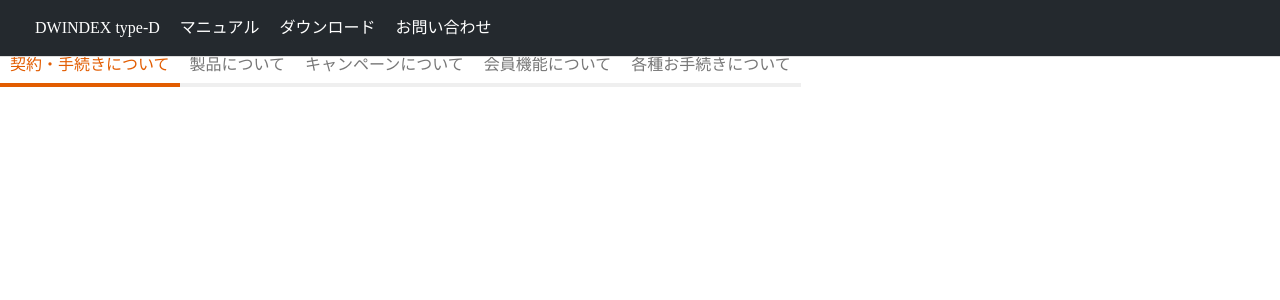
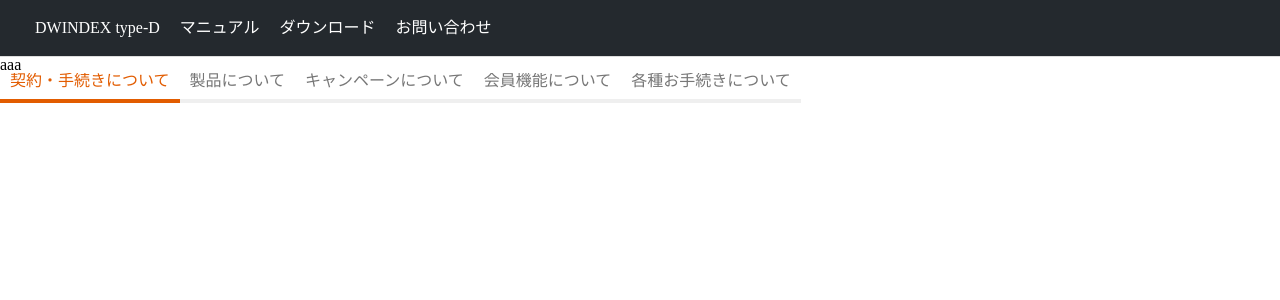
Before and after one commit to hydrangeas/css-sample, a Nuxt app: page / in a window 1280 px wide. Shown: the top 300 px of the page. Built offline with nearby package versions, Linux system fonts and the light colour scheme.

Commit message:
コンテンツのコンポーネントを追加

```diff
--- a/pages/index.vue
+++ b/pages/index.vue
@@ -1,6 +1,7 @@
 <template>
   <div>
     <Header />
+    <Contents />
     <div>
       <nav class="bl_tabNav">
         <ul class="bl_tabNav_inner">
@@ -37,11 +38,12 @@
 
 <script>
 import Header from '~/components/Header.vue'
-// import Logo from '~/components/Logo.vue'
+import Contents from '~/components/Contents.vue'
 
 export default {
   components: {
-    Header
+    Header,
+    Contents
   }
 }
 </script>
```
Also changed, not shown: components/Contents.vue (indentation only).
